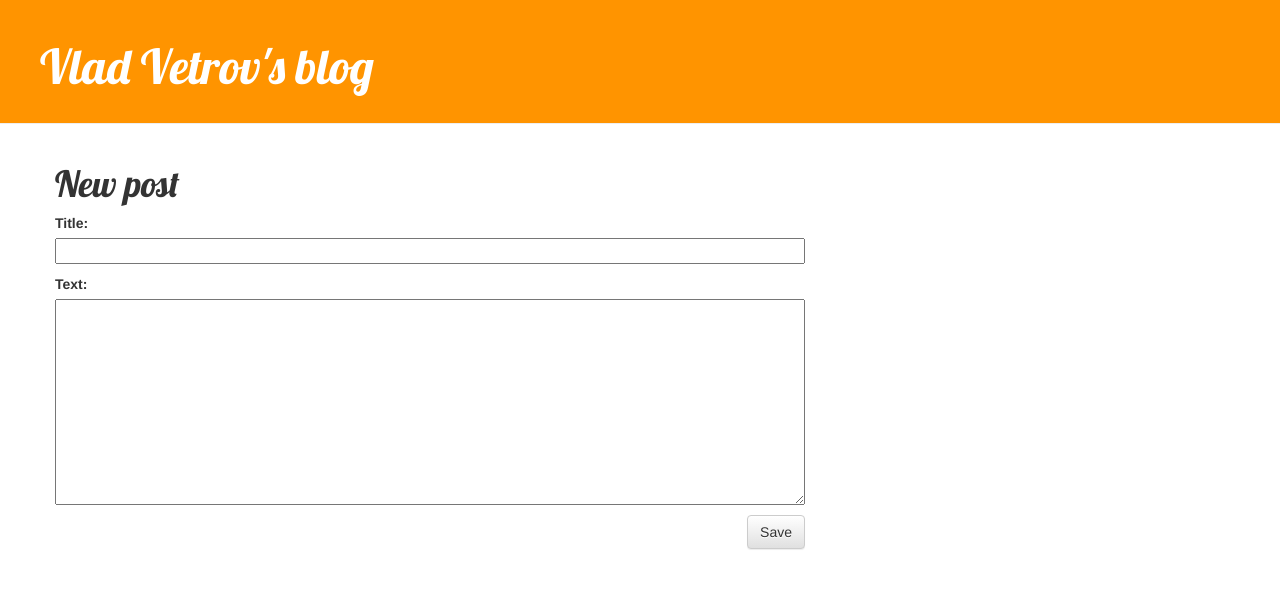
After one commit to VladVetrov/my-first-blog, a Django app: page /post/new/ in a window 1280 px wide. The commit adds this page. Shown: the top 589 px of the page. Run offline with Django 3.2, Linux system fonts and the light colour scheme; some libraries are stand-ins or nearby versions.

Commit message:
Version 1.0.4

```diff
--- /dev/null
+++ b/blog/forms.py
@@ -0,0 +1,10 @@
+from django import forms
+from .models import Post
+
+
+class PostForm(forms.ModelForm):
+
+
+	class Meta:
+		model = Post
+		fields = ('title', 'text',)
--- a/blog/templates/blog/base.html
+++ b/blog/templates/blog/base.html
@@ -9,6 +9,9 @@
     </head>
     <body>
     <div class="page-header">
+        {% if user.is_authenticated %}
+            <a href="{% url 'post_new' %}" class="top-menu"><span class="glyphicon glyphicon-plus"></span></a>
+        {% endif %}
         <h1><a href="">Vlad Vetrov's blog</a></h1>
     </div>
     <div class="content container">
--- a/blog/templates/blog/post_detail.html
+++ b/blog/templates/blog/post_detail.html
@@ -7,6 +7,9 @@
                 {{ post.published_date }}
             </div>
         {% endif %}
+        {% if user.is_authenticted %}
+       		<a class="btn btn-default" href="{% url 'post_new' pk=post.pk %}"><span class="glyphicon glyphicon-pencil"></span></a>
+        {% endif %}
         <h1>{{ post.title }}</h1>
         <p>{{ post.text|linebreaksbr }}</p>
     </div>
--- /dev/null
+++ b/blog/templates/blog/post_new.html
@@ -0,0 +1,9 @@
+{% extends 'blog/base.html' %}
+
+{% block content %}
+    <h1>New post</h1>
+    <form method="POST" class="post-form">{% csrf_token %}
+        {{ form.as_p }}
+        <button type="submit" class="save btn btn-default">Save</button>
+    </form>
+{% endblock %}
--- a/blog/urls.py
+++ b/blog/urls.py
@@ -5,4 +5,6 @@ from . import views
 urlpatterns = [
 	url(r'^$', views.post_list, name='post_list'),
 	url(r'^post/(?P<pk>\d+)/$', views.post_detail, name='post_detail'),
+	url(r'^post/new/$', views.post_new, name='post_new'),
+	url(r'^post/(?P<pk>\d+)/new/$', views.post_edit, name='post_new'),
 ]
--- a/blog/views.py
+++ b/blog/views.py
@@ -1,12 +1,40 @@
 from django.shortcuts import render, get_object_or_404
 from .models import Post
 from django.utils import timezone
-
+from .forms import PostForm
+from django.shortcuts import redirect
 
 def post_list(request):
-    posts = Post.objects.filter(published_date__lte=timezone.now()).order_by('published_date')
+    posts = Post.objects.filter(published_date__lte=timezone.now()).order_by('-published_date')
     return render(request, 'blog/post_list.html', {'posts': posts})
 
 def post_detail(request, pk):
 	post = get_object_or_404(Post, pk=pk)
 	return render(request, 'blog/post_detail.html', {'post': post})
+
+def post_new(request):
+	if request.method == "POST":
+		form = PostForm(request.POST)
+		if form.is_valid():
+			post = form.save(commit=False)
+			post.author = request.user
+			post.published_date = timezone.now()
+			post.save()
+			return redirect('post_detail', pk=post.pk)
+	else:
+		form = PostForm()
+	return render(request, 'blog/post_new.html', {'form': form})
+
+def post_edit(request, pk):
+    post = get_object_or_404(Post, pk=pk)
+    if request.method == "POST":
+        form = PostForm(request.POST, instance=post)
+        if form.is_valid():
+            post = form.save(commit=False)
+            post.author = request.user
+            post.published_date = timezone.now()
+            post.save()
+            return redirect('post_detail', pk=post.pk)
+    else:
+        form = PostForm(instance=post)
+    return render(request, 'blog/post_new.html', {'form': form})
```
